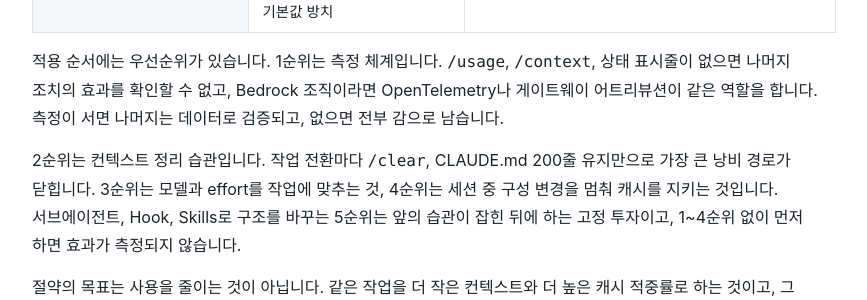
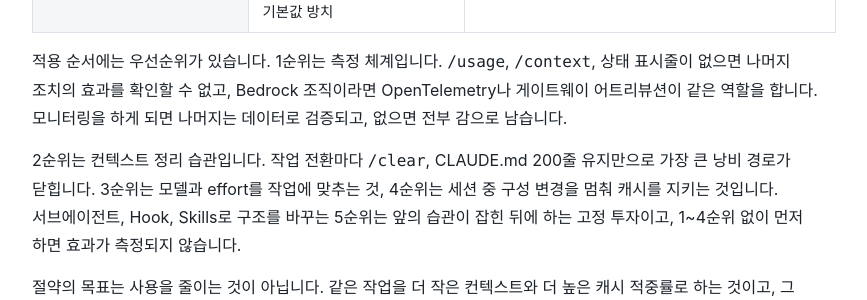
Before and after one commit to whchoi98/whchoi98.github.io, a Jekyll site: the page docs/techblog/aiml/claude-code-token-optimization-guide.html, which Jekyll copies as it is, in a window 1280 px wide and 900 px high, scrolled down 12039 px. Shown: the part 425-725 px from the top of the window, without its empty margins (206-1073 px from the left). Built offline with Jekyll 4.4.1, drawn with Linux system fonts in a browser that asks for light colours; some web fonts are replaced.

Commit message:
docs: token-guide - 측정이 서면을 모니터링을 하게 되면으로

```diff
--- a/docs/techblog/aiml/claude-code-token-optimization-guide.html
+++ b/docs/techblog/aiml/claude-code-token-optimization-guide.html
@@ -1392,7 +1392,7 @@ export CLAUDE_CODE_GOAL_CHECKIN_MINUTES=0  <span class="cm"># 유휴 중 goal
     적용 순서에는 우선순위가 있습니다. 1순위는 측정 체계입니다. <span class="mono">/usage</span>,
     <span class="mono">/context</span>, 상태 표시줄이 없으면 나머지 조치의 효과를 확인할 수 없고,
     Bedrock 조직이라면 OpenTelemetry나 게이트웨이 어트리뷰션이 같은 역할을 합니다.
-    측정이 서면 나머지는 데이터로 검증되고, 없으면 전부 감으로 남습니다.
+    모니터링을 하게 되면 나머지는 데이터로 검증되고, 없으면 전부 감으로 남습니다.
   </p>
 
   <p>
```
